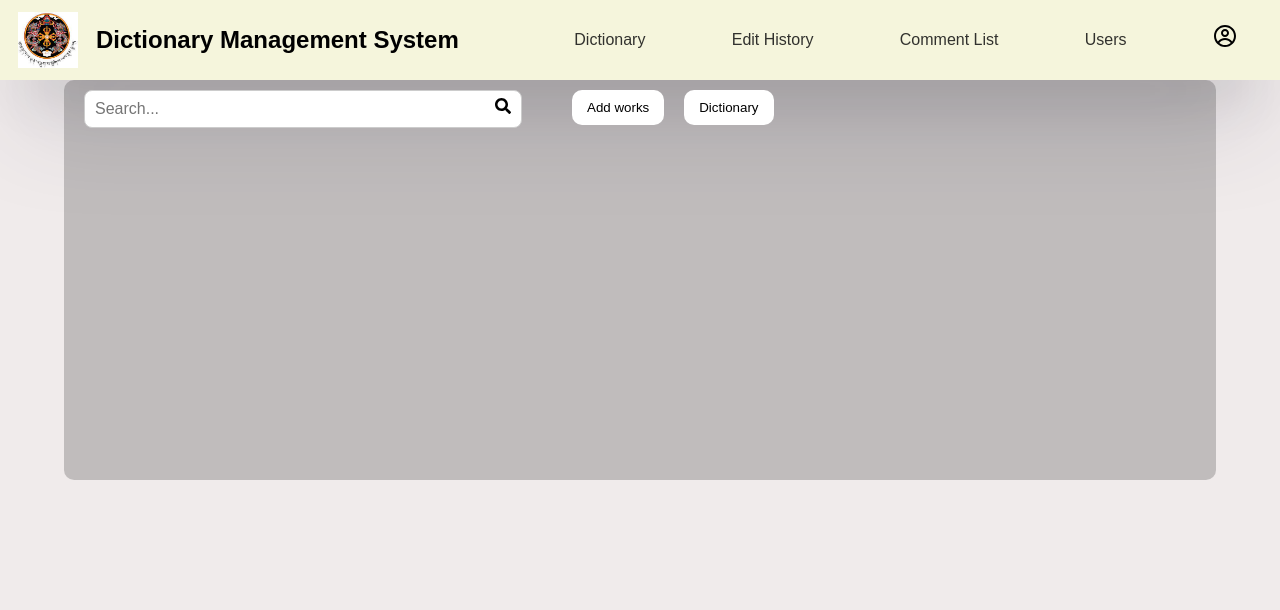
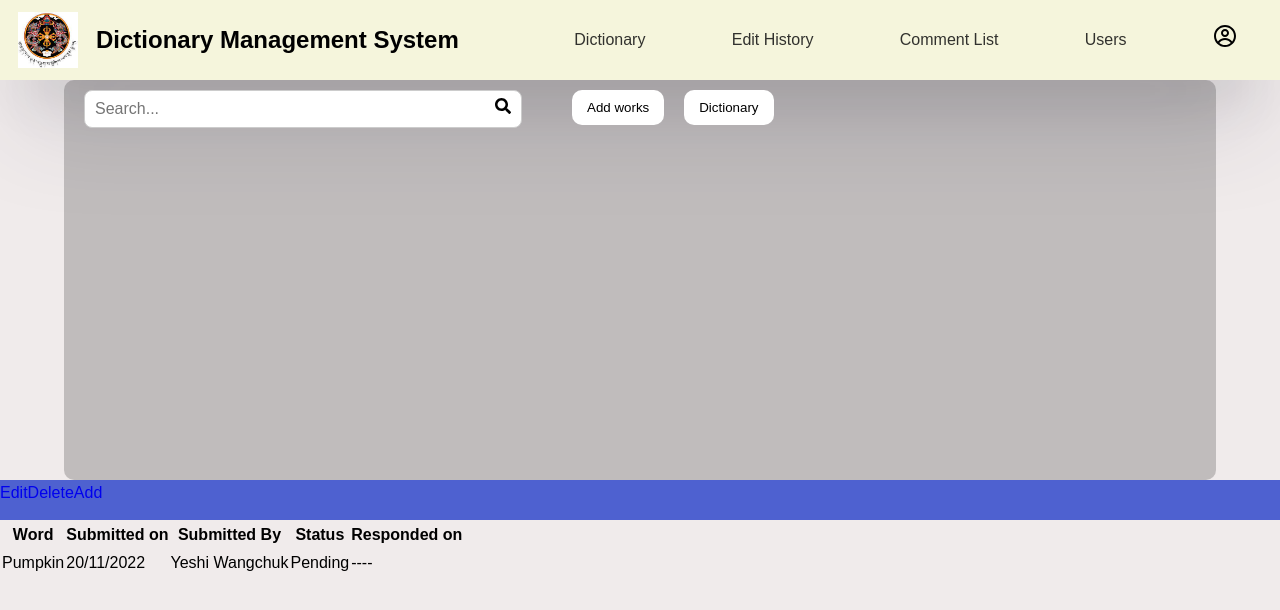
Before and after one commit to kinleyZangmo/DictionaryMS, a React (Create React App) app: page / in a window 1280 px wide. Shown: the top 610 px of the page. Built offline with nearby package versions, Linux system fonts and the light colour scheme.

Commit message:
EditHistory

```diff
--- a/package.json
+++ b/package.json
@@ -9,6 +9,7 @@
     "react": "^18.2.0",
     "react-dom": "^18.2.0",
     "react-icons": "^4.7.1",
+    "react-router-dom": "^6.6.1",
     "react-scripts": "5.0.1",
     "web-vitals": "^2.1.4"
   },
--- a/src/App.js
+++ b/src/App.js
@@ -1,14 +1,19 @@
 import React from "react";
+import EditHistory from "./Components/EditHistory";
 import Navbar from "./Components/Navbar";
 import SearchBar from "./Components/SearchBar";
 
 function App() {
   return (
     <>
+
       <Navbar />
       <div className="mainContainer">
         <SearchBar />
       </div>
+      <EditHistory/>
+
+
     </>
   );
 }
--- /dev/null
+++ b/src/Components/EditHistory.js
@@ -0,0 +1,36 @@
+import React from 'react';
+import './editHistory.css';
+
+const EditHistory = () => {
+  return (
+    <div>
+        <nav className='inner-nav'>
+          <div className='nav-link'>
+            <ul>
+                <li><a href="#">Edit</a></li>
+                <li><a href="#">Delete</a></li>
+                <li><a href="#">Add</a></li>
+            </ul>
+          </div>
+        </nav>
+        <table>
+            <tr>
+                <th>Word</th>
+                <th>Submitted on</th>
+                <th>Submitted By</th>
+                <th>Status</th>
+                <th>Responded on</th>
+            </tr>
+            <tr>
+                <td>Pumpkin</td>
+                <td>20/11/2022</td>
+                <td>Yeshi Wangchuk</td>
+                <td>Pending</td>
+                <td>----</td>
+            </tr>
+        </table>
+    </div>
+  )
+}
+
+export default EditHistory;
--- /dev/null
+++ b/src/Components/editHistory.css
@@ -0,0 +1,17 @@
+.inner-nav{
+    width: 100%;
+    height: 2.5rem;
+    display: block;
+    background-color: rgb(78, 97, 208);
+    box-shadow: rgba(50, 50, 93, 0.25) 0px 50px 100px -20px,
+    rgba(0, 0, 0, 0.3) 0px 30px 60px -30px;
+}
+
+.nav-link{
+
+
+}
+.nav-link ul{
+    display: flex;
+
+}
```
Also changed, not shown: 1 other file (tests, documents, lock files or other folders).
